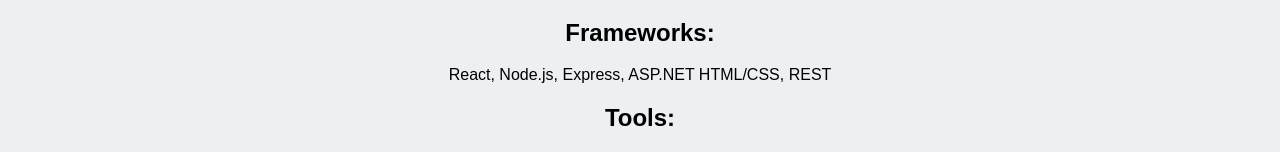
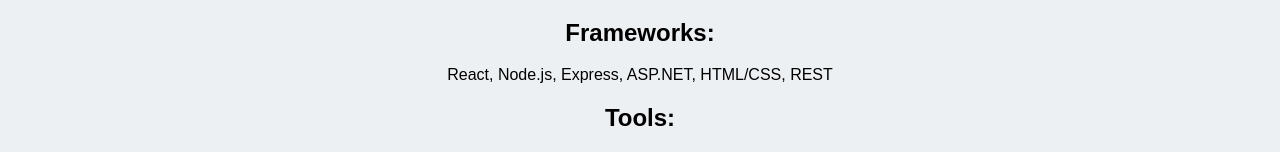
Before and after one commit to OriginalPandaz/originalpandaz.github.io, a React (Vite) app: page / in a window 1280 px wide. Shown: the part 2496-2648 px from the top of the page. Built offline with nearby package versions, Linux system fonts and the light colour scheme.

Commit message:
Added comma between framework skills

```diff
--- a/src/Skill.jsx
+++ b/src/Skill.jsx
@@ -9,7 +9,7 @@
           </div>
           <div className="skill-item">
             <h2>Frameworks: </h2>
-            <span>React, Node.js, Express, ASP.NET HTML/CSS, REST</span>
+            <span>React, Node.js, Express, ASP.NET, HTML/CSS, REST</span>
           </div>
           <div className="skill-item">
             <h2>Tools: </h2>
```
